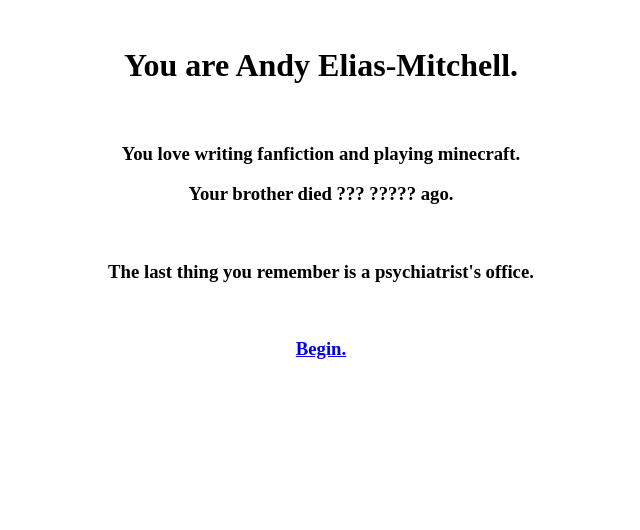
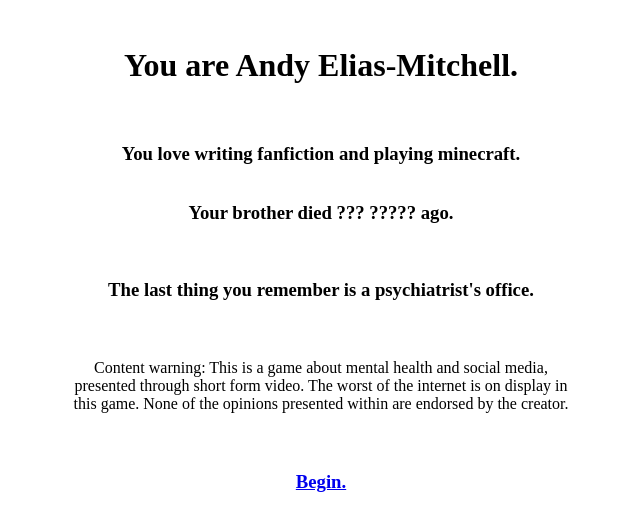
Before and after one commit to DubiousLlama/Trance, a SvelteKit app: page / in a window 1280 px wide. Shown: the top 530 px of the page, without its empty margins (319-959 px from the left). Built offline with nearby package versions, Linux system fonts and the light colour scheme.

Commit message:
Content warnings are good

```diff
--- a/src/routes/+page.svelte
+++ b/src/routes/+page.svelte
@@ -8,6 +8,10 @@
         <br/>
         <h3>The last thing you remember is a psychiatrist's office.</h3>
         <br/>
+        <h4>Content warning: This is a game about mental health and social media, presented through short form video.
+            The worst of the internet is on display in this game. None of the opinions presented within are endorsed
+            by the creator.</h4>
+        <br/>
         <a href="/live"><h3>Begin.</h3></a>
     </div>
 </main>
@@ -15,5 +19,12 @@
 <style>
     .intro {
         text-align: center;
+        display: flex;
+        flex-direction: column;
+        align-items: center;
+    }
+    h4 {
+        width: 40%;
+        font-weight: lighter;
     }
 </style>
```
